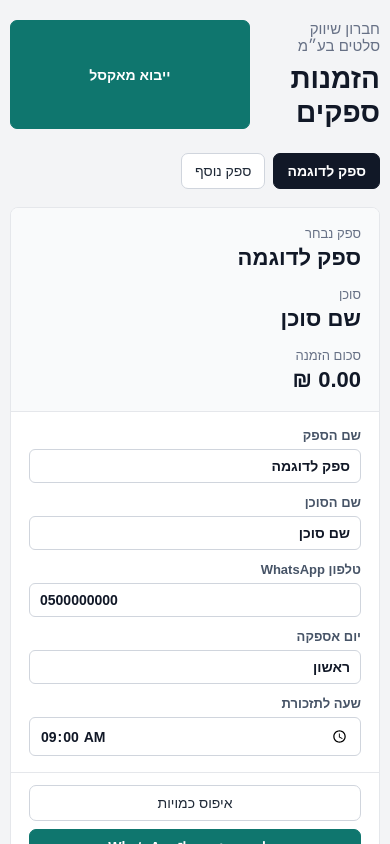
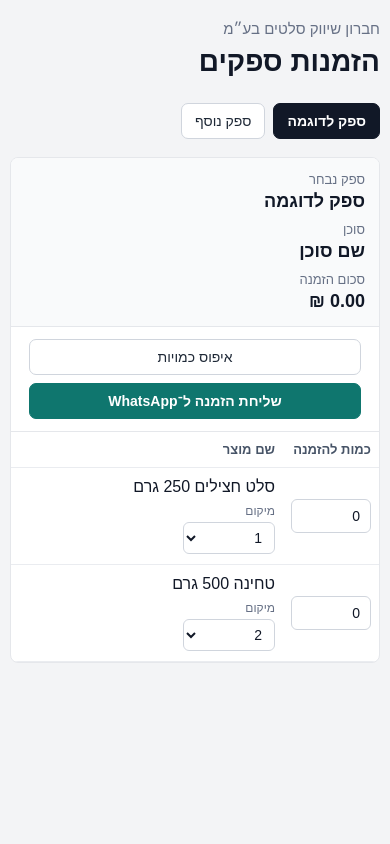
Before and after one commit to ihevron/supplier-orders-app, a React (Vite) app: page / in a window 390 px wide. Shown: the top 844 px of the page. Built offline with nearby package versions, Linux system fonts and the light colour scheme.

Commit message:
Improve mobile supplier ordering layout

```diff
--- a/src/App.css
+++ b/src/App.css
@@ -185,7 +185,8 @@ th:first-child {
   width: 140px;
 }
 
-input {
+input,
+select {
   box-sizing: border-box;
   width: 100%;
   border: 1px solid #d0d5dd;
@@ -197,15 +198,14 @@ input {
   padding: 8px 10px;
 }
 
-input:focus {
+input:focus,
+select:focus {
   border-color: #0f766e;
   outline: 3px solid rgba(15, 118, 110, 0.16);
 }
 
-.order-buttons {
-  display: flex;
-  gap: 6px;
-  white-space: nowrap;
+.mobile-position-control {
+  display: none;
 }
 
 @media (max-width: 900px) {
@@ -222,7 +222,6 @@ input:focus {
   }
 
   .app-header,
-  .supplier-details,
   .supplier-summary {
     grid-template-columns: 1fr;
   }
@@ -231,13 +230,59 @@ input:focus {
     align-items: stretch;
   }
 
+  .import-button,
+  .supplier-details,
+  .desktop-column {
+    display: none;
+  }
+
+  .supplier-summary {
+    gap: 10px;
+    padding: 14px;
+  }
+
+  .supplier-summary strong {
+    font-size: 18px;
+  }
+
   .actions-bar {
     justify-content: stretch;
   }
 
-  .actions-bar button,
-  .import-button {
+  .actions-bar button {
     width: 100%;
+  }
+
+  .table-wrap {
+    overflow-x: visible;
+  }
+
+  table {
+    min-width: 0;
+    table-layout: fixed;
+  }
+
+  th,
+  td {
+    padding: 10px 8px;
+  }
+
+  td:first-child,
+  th:first-child {
+    width: 96px;
+  }
+
+  .mobile-position-control {
+    color: #667085;
+    display: grid;
+    font-size: 12px;
+    gap: 4px;
+    margin-top: 8px;
+    max-width: 92px;
+  }
+
+  .mobile-position-control select {
+    padding: 6px 8px;
   }
 
   h1 {
```
